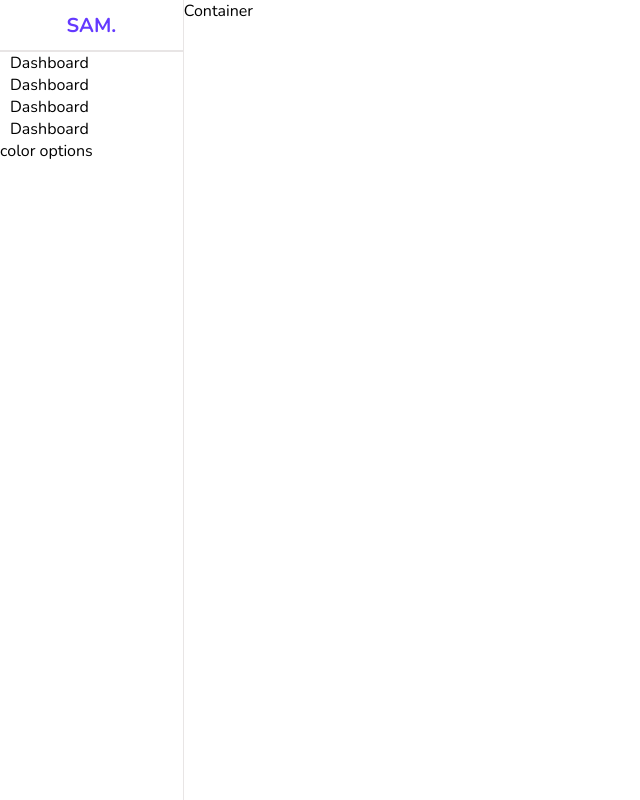
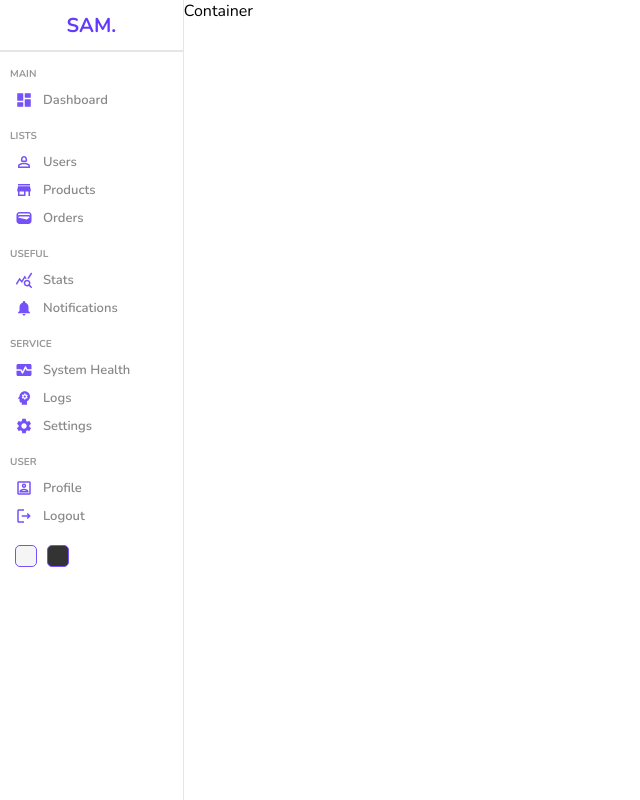
Before and after one commit to Makariuz/dashboard-react, a React (Create React App) app: page / in a window 1280 px wide. Shown: the whole page, without its empty margins (0-640 px from the left). Built offline with nearby package versions, Linux system fonts and the light colour scheme.

Commit message:
sidebar edits done done

```diff
--- a/src/components/sidebar/Sidebar.jsx
+++ b/src/components/sidebar/Sidebar.jsx
@@ -1,5 +1,16 @@
 import React from "react";
 import "./sidebar.scss";
+import DashboardIcon from "@mui/icons-material/Dashboard";
+import Person2OutlinedIcon from "@mui/icons-material/Person2Outlined";
+import StoreMallDirectoryIcon from "@mui/icons-material/StoreMallDirectory";
+import WalletIcon from "@mui/icons-material/Wallet";
+import QueryStatsIcon from "@mui/icons-material/QueryStats";
+import NotificationsIcon from "@mui/icons-material/Notifications";
+import MonitorHeartIcon from "@mui/icons-material/MonitorHeart";
+import PsychologyIcon from "@mui/icons-material/Psychology";
+import SettingsIcon from "@mui/icons-material/Settings";
+import PortraitOutlinedIcon from "@mui/icons-material/PortraitOutlined";
+import LogoutOutlinedIcon from "@mui/icons-material/LogoutOutlined";
 
 const Sidebar = () => {
   return (
@@ -10,21 +21,64 @@
       <hr />
       <div className="center">
         <ul>
+        <p className="title">MAIN</p>
           <li>
+            <DashboardIcon className="icon" />
             <span>Dashboard</span>
           </li>
+          <p className="title">LISTS</p>
           <li>
-            <span>Dashboard</span>
+            <Person2OutlinedIcon className="icon"/>
+            <span>Users</span>
           </li>
           <li>
-            <span>Dashboard</span>
+            <StoreMallDirectoryIcon className="icon" />
+            <span>Products</span>
           </li>
           <li>
-            <span>Dashboard</span>
+            <WalletIcon className="icon"/>
+            <span>Orders</span>
+          </li>
+          <p className="title">USEFUL</p>
+          <li>
+            <QueryStatsIcon className="icon"/>
+            <span>Stats</span>
+          </li>
+          <li>
+            <NotificationsIcon className="icon"/>
+            <span>Notifications</span>
+          </li>
+          <p className="title">SERVICE</p>
+          <li>
+            <MonitorHeartIcon className="icon"/>
+            <span>System Health</span>
+          </li>
+          <li>
+            <PsychologyIcon className="icon"/>
+            <span>Logs</span>
+          </li>
+          <li>
+            <SettingsIcon className="icon" />
+            <span>Settings</span>
+          </li>
+          <p className="title">USER</p>
+          <li>
+            <PortraitOutlinedIcon className="icon"/>
+            <span>Profile</span>
+          </li>
+          <li>
+            <LogoutOutlinedIcon className="icon"/>
+            <span>Logout</span>
           </li>
         </ul>
       </div>
-      <div className="bottom">color options</div>
+      <div className="bottom">
+
+        <div className="colorOptions"></div>
+        <div className="colorOptions"></div>
+
+
+      </div>
     </div>
   );
 };
--- a/src/components/sidebar/sidebar.scss
+++ b/src/components/sidebar/sidebar.scss
@@ -29,6 +29,60 @@
             list-style: none;
             margin: 0;
             padding: 0;
+
+            .title{
+                font-size: 10px;
+                font-weight: bold;
+                color: #999;
+                margin-top: 15px;
+                margin-bottom: 5px;
+            }
+            li{
+                display:flex;
+                align-items: center;
+                padding: 5px;
+                cursor: pointer;
+
+                &:hover {
+                     background-color: rgb(242, 228, 248);
+                }
+
+                .icon {
+                    font-size: 18px;
+                    color: #7451f8;
+                }
+
+                span{
+                    font-size: 13px;
+                    font-weight: 600;
+                    color: #888;
+                    margin-left: 10px;
+                }
+            }
+        }
+    }
+
+    .bottom {
+
+        display:flex;
+        align-items: center;
+        margin: 10px;
+
+        .colorOptions {
+            width: 20px;
+            height: 20px;
+            border-radius: 5px;
+            border: 1px solid #7451f8;
+            cursor: pointer;
+            margin: 5px;
+
+            &:nth-child(1){
+                background-color: whitesmoke;
+            }
+            &:nth-child(2){
+                background-color: #333;
+            }
+
         }
     }
 }
```
